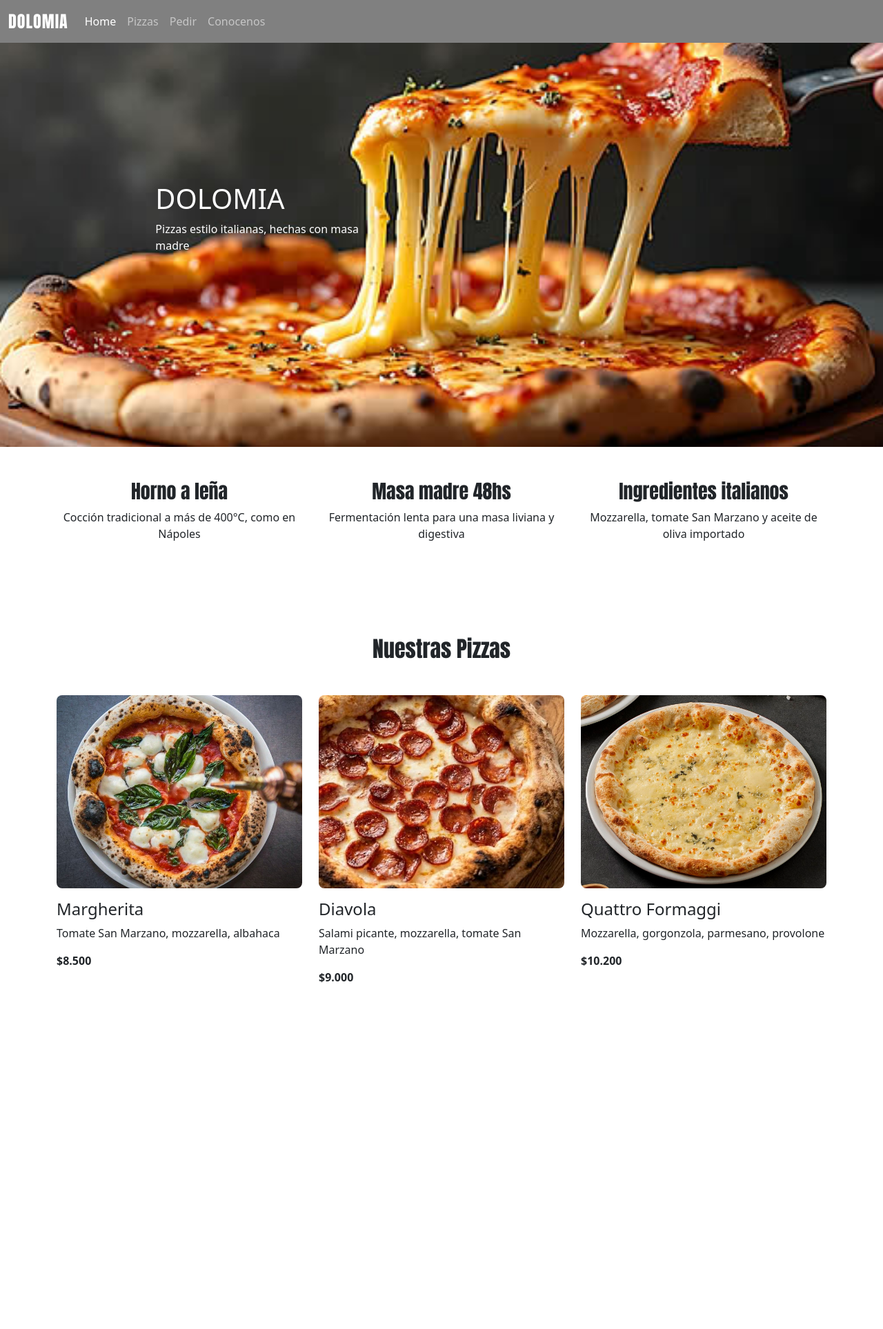
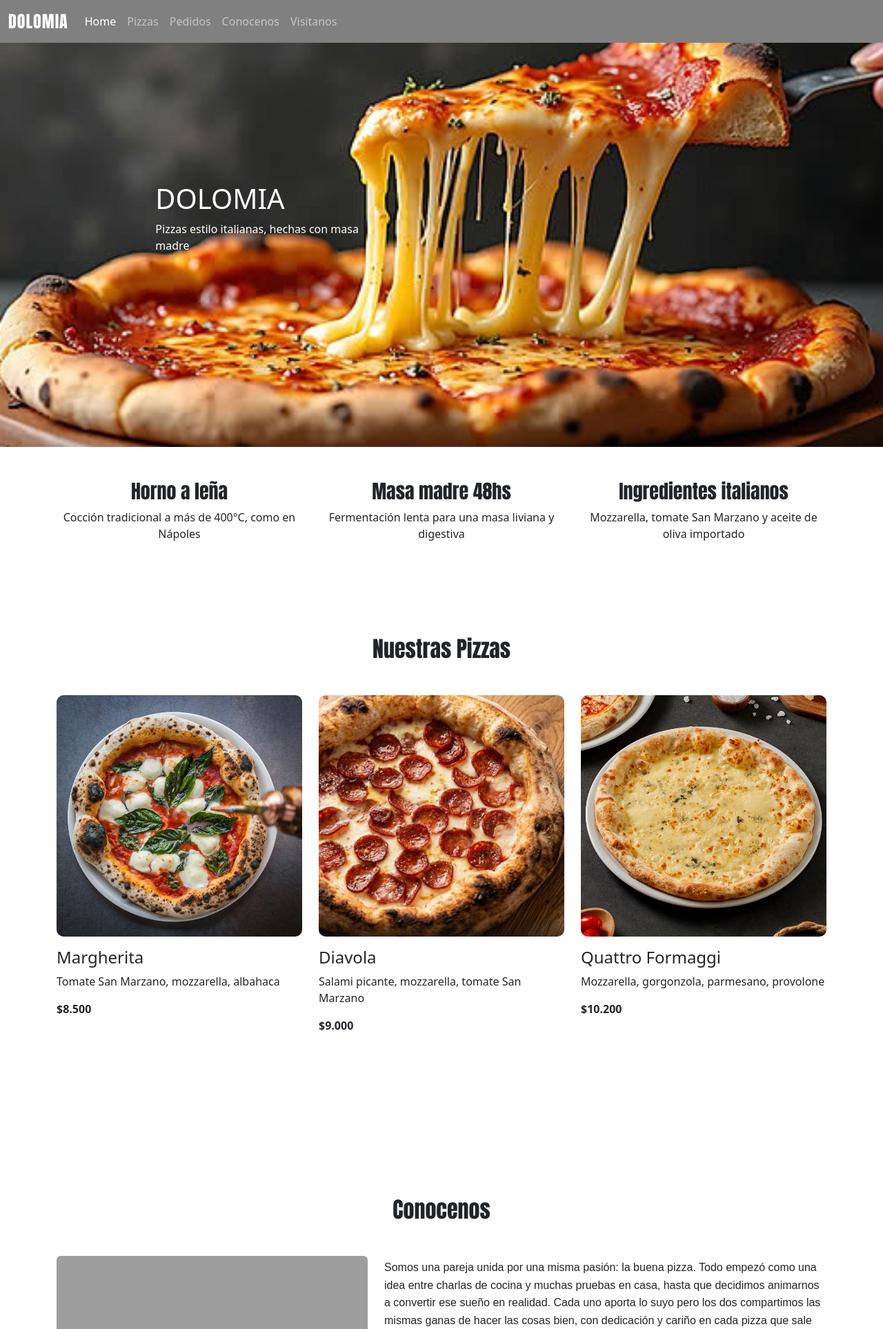
Before and after one commit to ardaizcarolina1/programador-cursoo, a web app: file modulo2-unid3/maqueteado-sitio/proyecto-pizza.html in a window 1280 px wide. Shown: the top 1927 px of the page at 69% size. Before the commit the page ends 1425 px from the top, so only its background shows below. Run offline with its HTML, style and script files only (its server is not run), Linux system fonts and the light colour scheme; grey boxes are pictures that could not be loaded.

Commit message:
maqueteado-1

```diff
--- a/modulo2-unid3/maqueteado-sitio/css/proyecto-pizza.css
+++ b/modulo2-unid3/maqueteado-sitio/css/proyecto-pizza.css
@@ -20,7 +20,7 @@
 }
 
 .navbar {
-    background-color:grey !important;
+    background-color: grey !important;
     transition: background-color 0.5s ease;
 }
 
@@ -30,13 +30,54 @@
 
 .pizza-img {
     width: 100%;
-    height: 280px;
+    height: 350px;
     object-fit: cover;
-    border-radius: 8px;
+    border-radius: 10px;
 }
 
-.container.py-5 h2{
-   font-family: 'Anton', sans-serif;
-    margin-bottom: 8px;
+.container.py-5 h2 {
+    font-family: 'Anton', sans-serif;
+}
 
+#Conocenos {
+    margin-top: 100px;
 }
+
+#Conocenos p {
+    font-family: sans-serif;
+    text-align: left;
+    line-height: 1.6;
+    font-weight: 400;
+}
+
+#Conocenos img {
+    width: 100%;
+    aspect-ratio: 5 / 3;
+    object-fit: cover;
+    object-position: top;
+    border-radius: 10px;
+}
+
+.mapa {
+    max-width: 800px;
+    margin: 0 auto;
+}
+
+.mapa iframe {
+    width: 100%;
+    height: 450px;
+    border: 0;
+    border-radius: 10px;
+}
+
+#Visitanos {
+    margin-top: 100px;
+}
+
+#Pedidos {
+    margin-top: 280px;
+}
+
+section {
+    scroll-margin-top: 80px;
+}
--- a/modulo2-unid3/maqueteado-sitio/proyecto-pizza.html
+++ b/modulo2-unid3/maqueteado-sitio/proyecto-pizza.html
@@ -31,10 +31,13 @@
                         <a class="nav-link" href="#pizzas">Pizzas</a>
                     </li>
                     <li class="nav-item">
-                        <a class="nav-link" href="#">Pedir</a>
+                        <a class="nav-link" href="#Pedidos">Pedidos</a>
                     </li>
                     <li class="nav-item">
-                        <a class="nav-link" href="#">Conocenos</a>
+                        <a class="nav-link" href="#Conocenos">Conocenos</a>
+                    </li>
+                    <li class="nav-item">
+                        <a class="nav-link" href="#Visitanos">Visitanos</a>
                     </li>
                 </ul>
             </div>
@@ -89,7 +92,83 @@
         </div>
     </section>
 
+
+    <section id="Conocenos" class="container py-5">
+        <h2 class="text-center mb-5">Conocenos</h2>
+
+        <div class="conocenos-contenido row align-items-center g-4">
+
+            <!-- Imagen -->
+            <div class="col-12 col-md-5 text-center">
+                <img src="parejaimg.webp" class="img-fluid rounded" alt="Pareja dueña de la pizzería">
+            </div>
+
+            <!-- Texto -->
+            <div class="col-12 col-md-7">
+                <p>Somos una pareja unida por una misma pasión: la buena pizza. Todo empezó como una idea entre charlas
+                    de cocina y muchas pruebas en casa, hasta que decidimos animarnos a convertir ese sueño en realidad.
+                    Cada uno aporta lo suyo pero los dos compartimos las mismas ganas de hacer las cosas bien, con
+                    dedicación y cariño en cada pizza que sale del horno.
+                    Más que un negocio, esto es un proyecto de vida que construimos juntos, día a día. Por eso, cuando
+                    nos elegís, no solo estás pidiendo una pizza: estás siendo parte de nuestro proyecto.</p>
+                <p>Vení a visitarnos y disfrutá de un ambiente acogedor mientras probas nuestras deliciosas pizzas.
+                    ¡Te esperamos!</p>
+            </div>
+
+        </div>
+    </section>
+
     <script src="https://cdn.jsdelivr.net/npm/bootstrap@5.3.3/dist/js/bootstrap.bundle.min.js"></script>
+
+    <section id="Visitanos" class="container py-5">
+    <h2 class="text-center mb-5">Visitanos</h2>
+
+    <div class="mapa">
+        <iframe src="https://www.google.com/maps/embed?pb=!1m18!1m12!1m3!1d3284.2186688583533!2d-58.42269192445848!3d-34.59863167295621!2m3!1f0!2f0!3f0!3m2!1i1024!2i768!4f13.1!3m3!1m2!1s0x95bccb2e1493a6a3%3A0x1862a7c0b8163e5d!2sUTN.BA!5e0!3m2!1ses!2sit!4v1790797797196!5m2!1ses!2sit"
+            allowfullscreen="" loading="lazy" referrerpolicy="strict-origin-when-cross-origin"></iframe>
+    </div>
+</section>
+
+<section id="Pedidos" class="container py-5">
+    <h2 class="text-center mb-5">Pedidos</h2>
+
+    <div class="row g-4 justify-content-center text-center">
+
+        <div class="col-12 col-md-4">
+            <div class="card h-100 shadow-sm">
+                <div class="card-body d-flex flex-column">
+                    <h3 class="card-title">WhatsApp</h3>
+                    <p class="card-text">Escribinos y armamos tu pedido en el momento.</p>
+                    <a href="https://wa.me/5491112345678?text=Hola!%20Quiero%20pedir%20una%20pizza"
+                       class="btn btn-success mt-auto" target="_blank" rel="noopener">Pedir por WhatsApp</a>
+                </div>
+            </div>
+        </div>
+
+        <div class="col-12 col-md-4">
+            <div class="card h-100 shadow-sm">
+                <div class="card-body d-flex flex-column">
+                    <h3 class="card-title">Teléfono</h3>
+                    <p class="card-text">Llamanos de martes a domingo de 19 a 23 hs.</p>
+                    <a href="tel:+5491112345678" class="btn btn-dark mt-auto">Llamar ahora</a>
+                </div>
+            </div>
+        </div>
+
+        <div class="col-12 col-md-4">
+            <div class="card h-100 shadow-sm">
+                <div class="card-body d-flex flex-column">
+                    <h3 class="card-title">Instagram</h3>
+                    <p class="card-text">Mandanos un mensaje directo con tu pedido.</p>
+                    <a href="https://instagram.com/tu_usuario" class="btn btn-danger mt-auto"
+                       target="_blank" rel="noopener">Ir a Instagram</a>
+                </div>
+            </div>
+        </div>
+
+    </div>
+</section>
 </body>
 
+
 </html>
```
